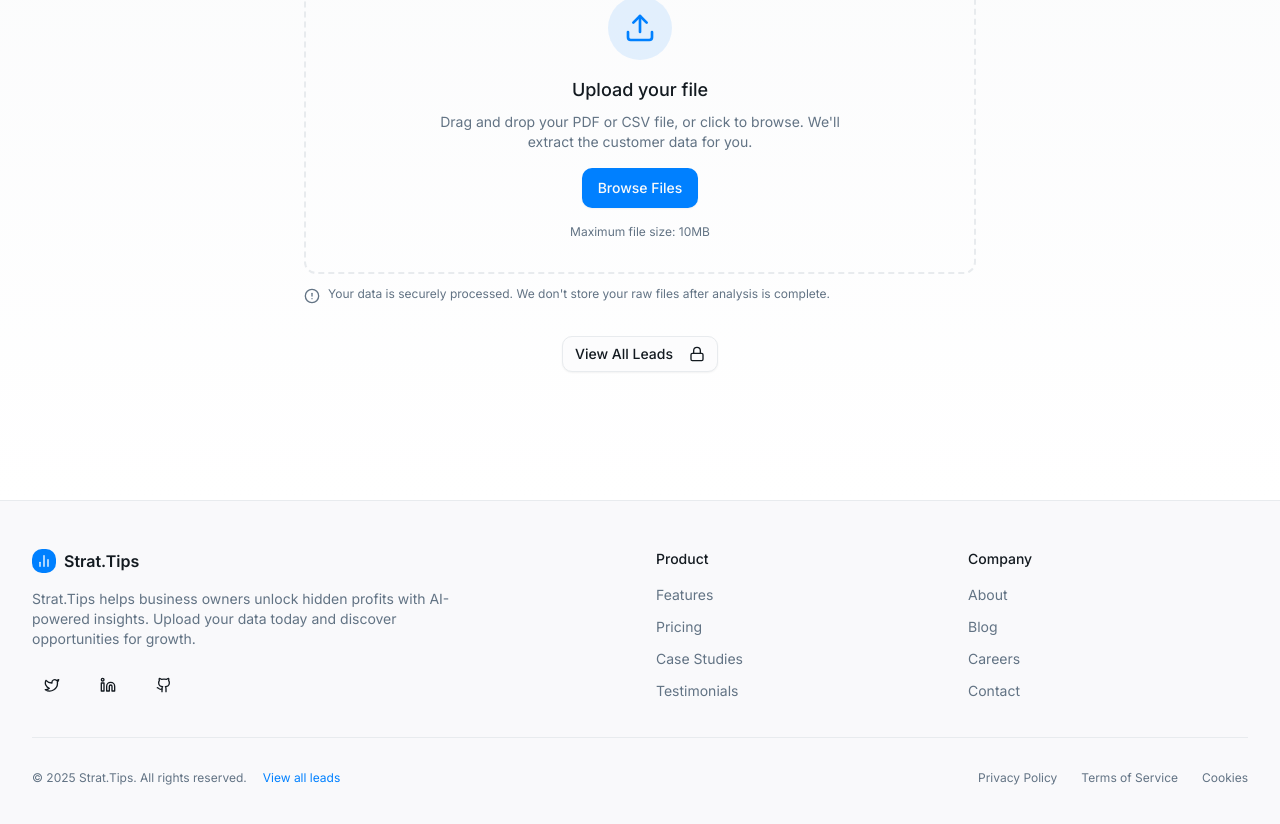
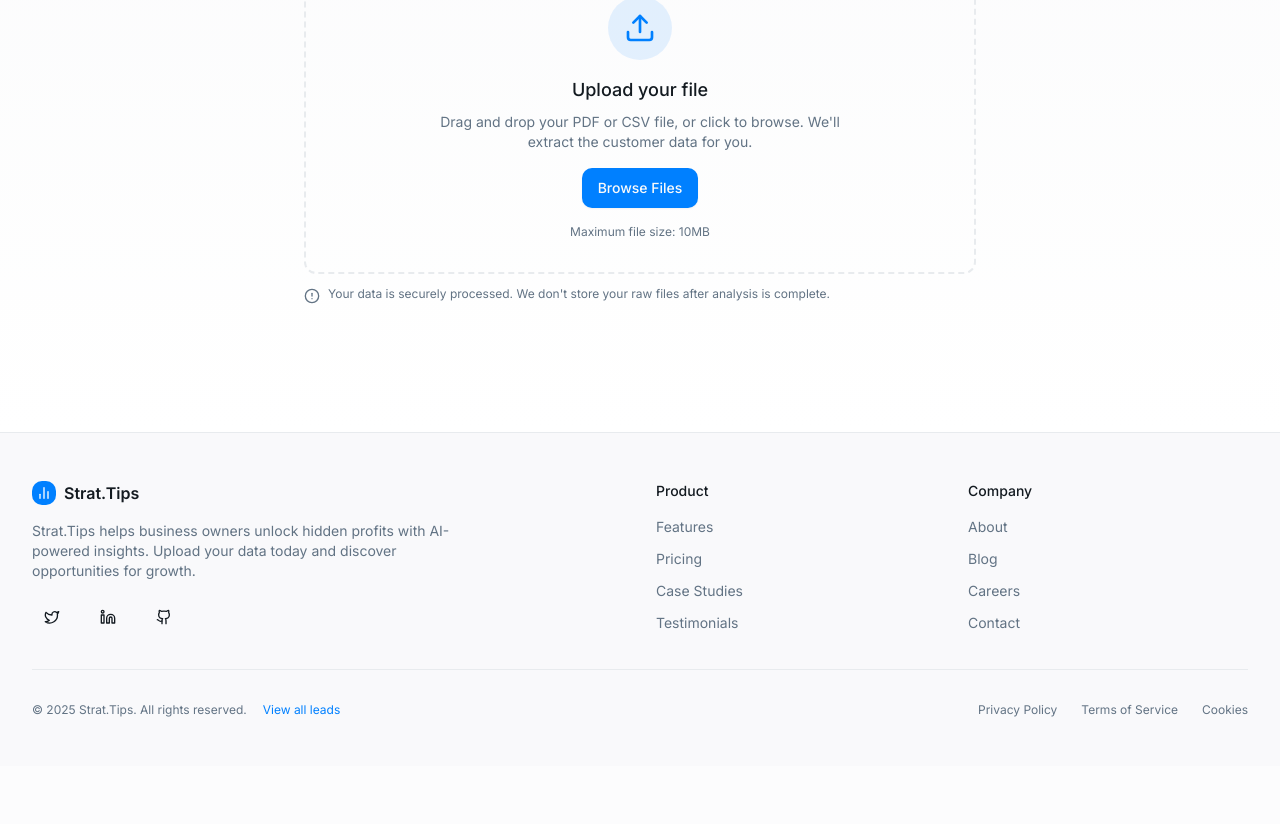
Before and after one commit to shovel-pail/strat-tips-ai, a React (Vite) app: page / in a window 1280 px wide. Shown: the part 1816-2640 px from the top of the page. After the commit the page ends 2582 px from the top, so only its background shows below. Built offline with nearby package versions, Linux system fonts and the light colour scheme.

Commit message:
Remove stray "View All Leads" button
Removes the misplaced "View All Leads" button from the home page and dashboard.

```diff
--- a/src/components/Dashboard.tsx
+++ b/src/components/Dashboard.tsx
@@ -457,18 +457,6 @@ export function Dashboard({ className }: DashboardProps) {
           )}
         </div>
       )}
-
-      <div className="mt-8 text-center">
-        <PinCodeDialog
-          title="Access Business Leads"
-          description="Enter the PIN code to view all business leads."
-          onSuccess={handleLeadsAccess}
-        >
-          <Button variant="outline" size="sm">
-            View All Leads <Lock className="ml-2 h-3 w-3" />
-          </Button>
-        </PinCodeDialog>
-      </div>
     </div>
   );
 }
```
